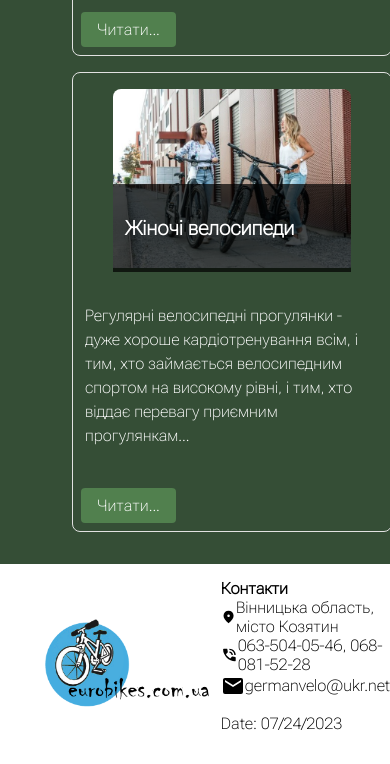
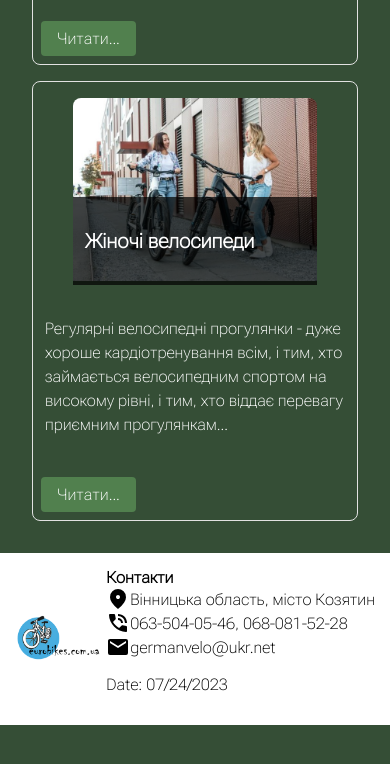
Before and after one commit to Aitishnitsa/eurobikes, a plain HTML site: page eurobikes/articles.html in a window 390 px wide. Shown: the part 1798-2562 px from the top of the page. After the commit the page ends 2523 px from the top, so only its background shows below. Drawn offline with Linux system fonts and the light colour scheme.

Commit message:
git push

```diff
--- a/style.css
+++ b/style.css
@@ -316,6 +316,7 @@ form {
 }
 
 .breweries>ul {
+  padding: 0;
   display: grid;
   grid-template-columns: repeat(auto-fit, minmax(320px, 1fr));
   grid-gap: 1rem;
@@ -607,6 +608,21 @@ textarea.form-input {
   gap: 10px;
 }
 
+@media only screen and (max-width: 525px) {
+  .breweries>ul {
+    grid-template-columns: repeat(auto-fit, minmax(200px, 1fr));
+  }
+
+  .logo img {
+    height: 50px;
+    margin: 0;
+  }
+
+  .welcome {
+    margin: auto 25px;
+  }
+}
+
 /* Extra small devices (phones, 600px and down) */
 @media only screen and (max-width: 600px) {
   .search-input {
```
